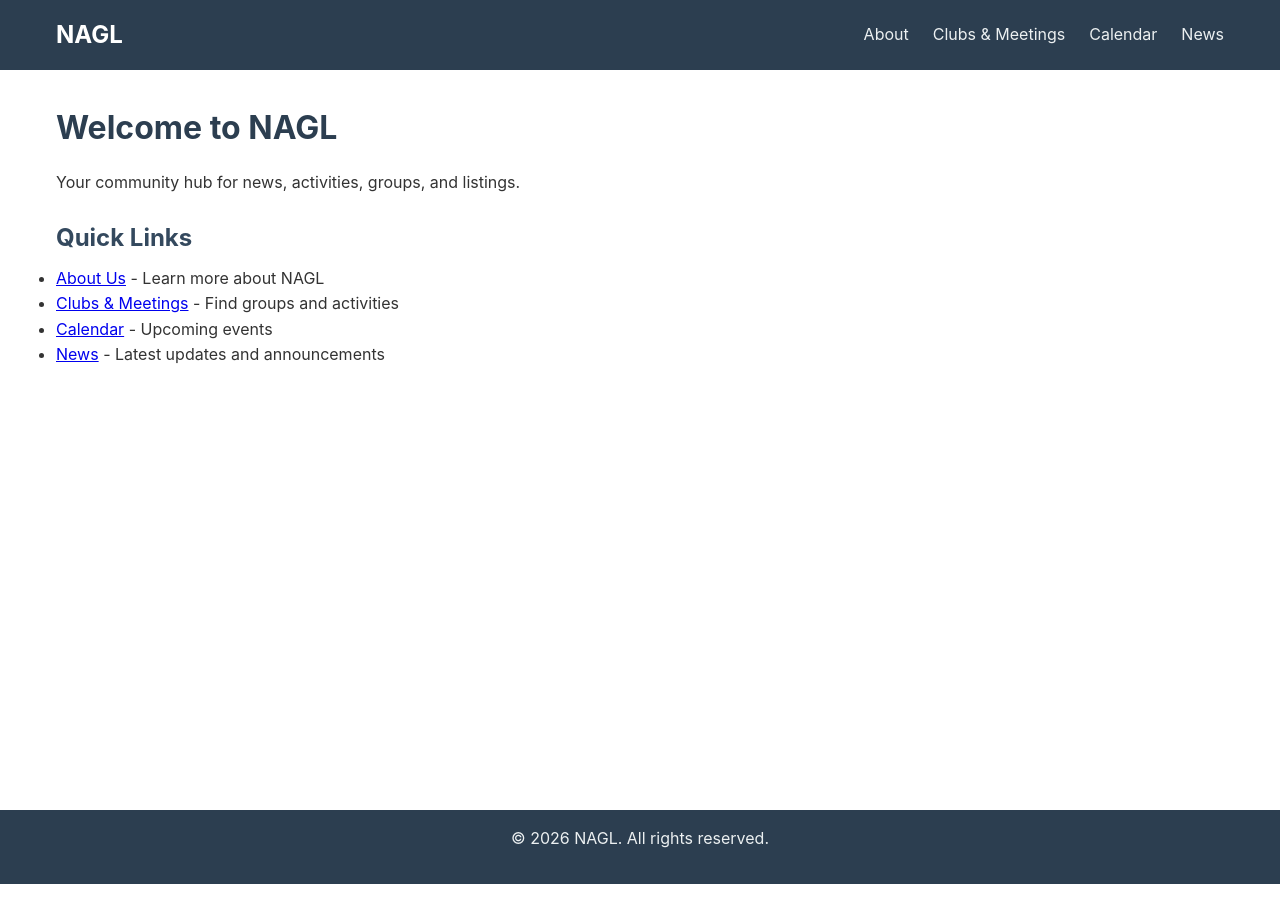
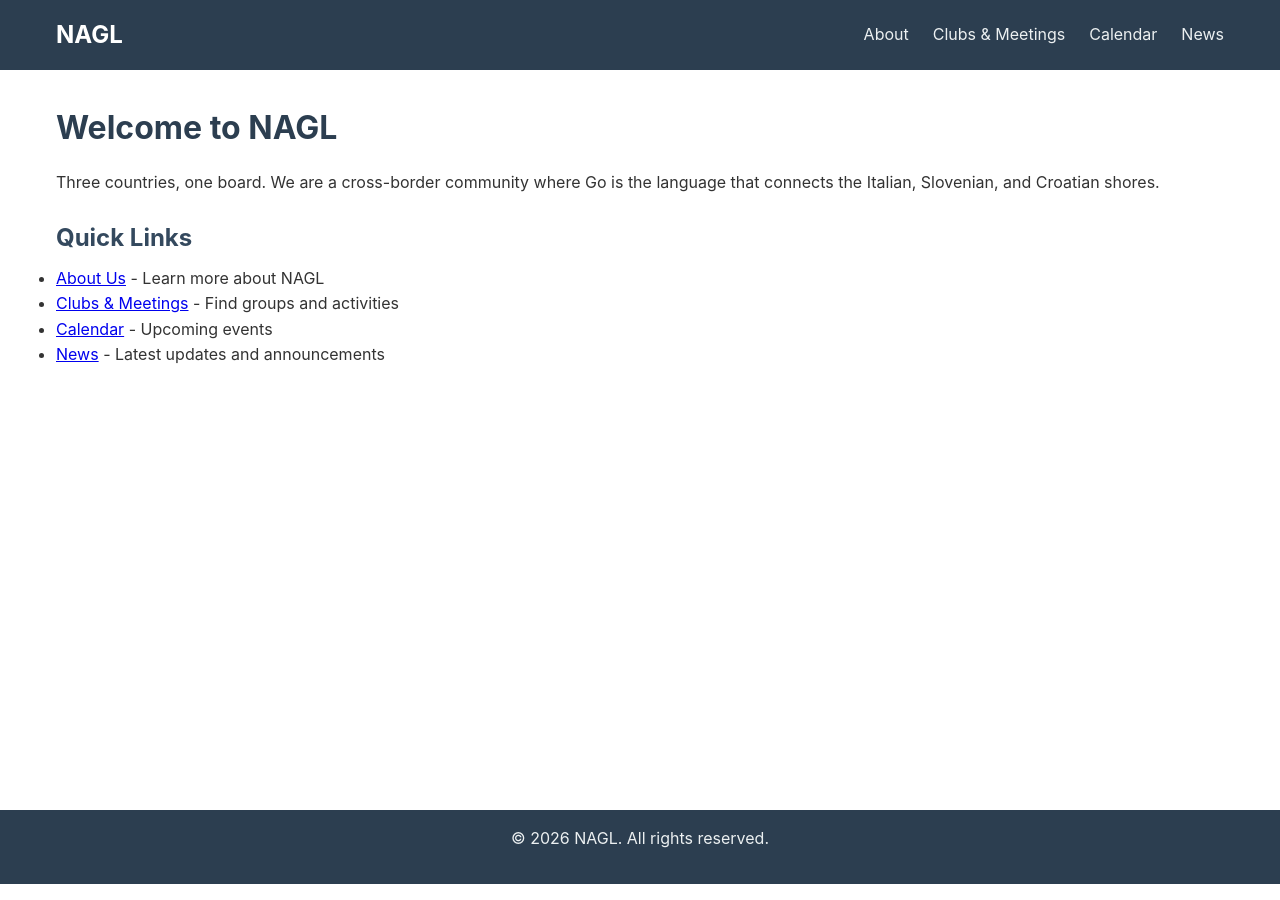
Before and after one commit to North-Adriatic-Go-League/north-adriatic-go-league.github.io, a Jekyll site: the page built from index.md, in a window 1280 px wide. Built offline with Jekyll 4.4.1, drawn with Linux system fonts in a browser that asks for light colours.

Commit message:
Update index.md welcome description
Small change to test the workflow :-)

```diff
--- a/index.md
+++ b/index.md
@@ -5,7 +5,7 @@ title: Home
 
 # Welcome to NAGL
 
-Your community hub for news, activities, groups, and listings.
+Three countries, one board. We are a cross-border community where Go is the language that connects the Italian, Slovenian, and Croatian shores.
 
 ## Quick Links
 
```
